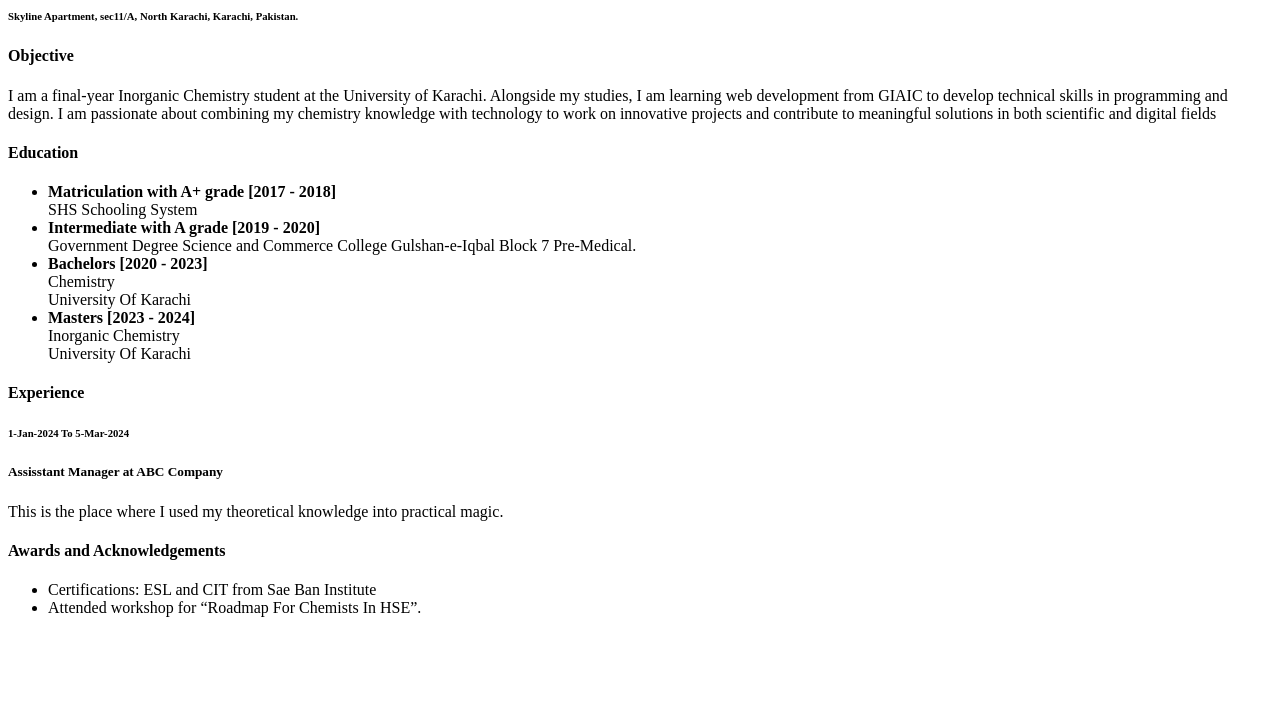
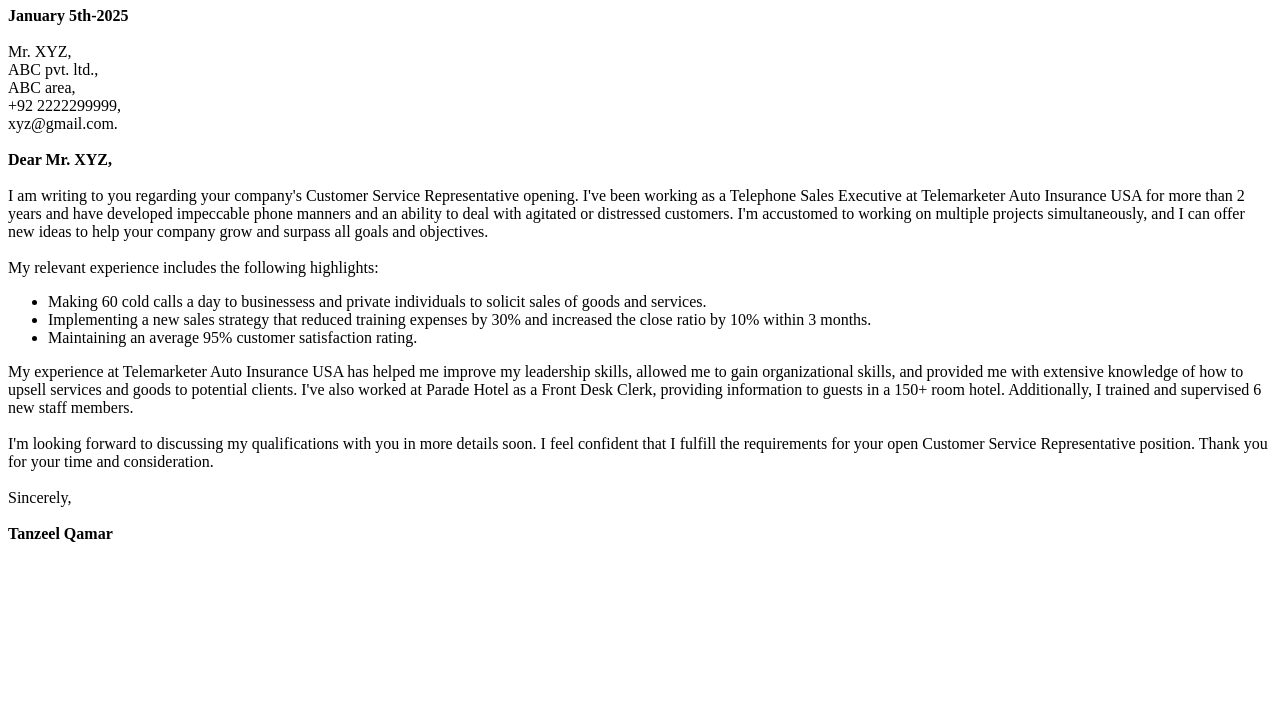
Before and after one commit to tanzeelqamar/coverletter_and_resume, a plain HTML site: page index.html in a window 1280 px wide. Shown: the part 73-800 px from the top of the page. Drawn offline with Linux system fonts and the light colour scheme.

Commit message:
Add files via upload

```diff
--- a/index.html
+++ b/index.html
@@ -3,41 +3,29 @@
 <head>
     <meta charset="UTF-8">
     <meta name="viewport" content="width=device-width, initial-scale=1.0">
-    <title>Resume</title>
+    <title>Cover Letter</title>
 </head>
 <body>
-    <h1>Tanzeel Qamar</h1>
-   <h6>
-    Skyline Apartment, sec11/A, North Karachi, Karachi, Pakistan.
-   </h6>
-   <h4>Objective</h4>
-   <p>I am a final-year Inorganic Chemistry student at the University of Karachi. Alongside my studies, I am learning
-    web development from GIAIC to develop technical skills in programming and design. I am passionate about
-    combining my chemistry knowledge with technology to work on innovative projects and contribute to
-    meaningful solutions in both scientific and digital fields</p>
-    <h4>Education</h4>
-    <ul>
-        <li><b>Matriculation with A+ grade [2017 - 2018]</b><br />
-            SHS Schooling System</li>
-        <li><b>Intermediate with A grade [2019 - 2020]</b><br />
-            Government Degree Science and Commerce College Gulshan-e-Iqbal Block 7
-            Pre-Medical.</li>
-        <li><b>Bachelors [2020 - 2023]</b><br/>
-        Chemistry<br/>
-            University Of Karachi</li>
-        <li><b>Masters [2023 - 2024]</b><br/>
-            Inorganic Chemistry<br/>
-            University Of Karachi</li>
-    </ul>
-    <h4>Experience</h4>
-    <h6>1-Jan-2024 To 5-Mar-2024</h6>
-    <h5>Assisstant Manager at ABC Company </h5>
-    <p>This is the place where I used my theoretical knowledge into practical magic.</p>
-    <h4>Awards and Acknowledgements</h4>
-    <ul>
-        <li>Certifications: ESL and CIT from Sae Ban Institute </li>
-        <li>Attended workshop for “Roadmap For Chemists
-            In HSE”.</li>
-    </ul>
+  <h1 style="text-align: center"><u>Customer Service Cover Letter</u></h1>
+  <p><b>January 5th-2025</b><br/><br/>
+Mr. XYZ, <br/>
+ABC pvt. ltd.,<br/>
+ABC area,<br/>
++92 2222299999,<br/>
+xyz@gmail.com. <br/><br/>
+<b>Dear Mr. XYZ,</b><br/><br/>
+I am writing to you regarding your company's Customer Service Representative opening. I've been working as a Telephone Sales Executive at Telemarketer Auto Insurance USA for more than 2 years and have developed impeccable phone manners and an ability to deal with agitated or distressed customers. I'm accustomed to working on multiple projects simultaneously, and I can offer new ideas to help your company grow and surpass all goals and objectives.<br/><br/>
+My relevant experience includes the following highlights:<br/>
+<ul>
+    <li>Making 60 cold calls a day to businessess and private individuals to solicit sales of goods and services.</li>
+    <li>Implementing a new sales strategy that reduced training expenses by 30% and increased the close ratio by 10% within 3 months.</li>
+    <li>Maintaining an average 95% customer satisfaction rating.</li>
+</ul>
+My experience at Telemarketer Auto Insurance USA has helped me improve my leadership skills, allowed me to gain organizational skills, and provided me with extensive knowledge of how to upsell services and goods to potential clients. I've also worked at Parade Hotel as a Front Desk Clerk, providing information to guests in a 150+ room hotel. Additionally, I trained and supervised 6 new staff members.<br/><br/>
+I'm looking forward to discussing my qualifications with you in more details soon. I feel confident that I fulfill the requirements for your open Customer Service Representative position. Thank you for your time and consideration.<br/><br/>
+Sincerely,<br/><br/>
+<b>Tanzeel Qamar</b>
+</p>
+
 </body>
 </html>
```
